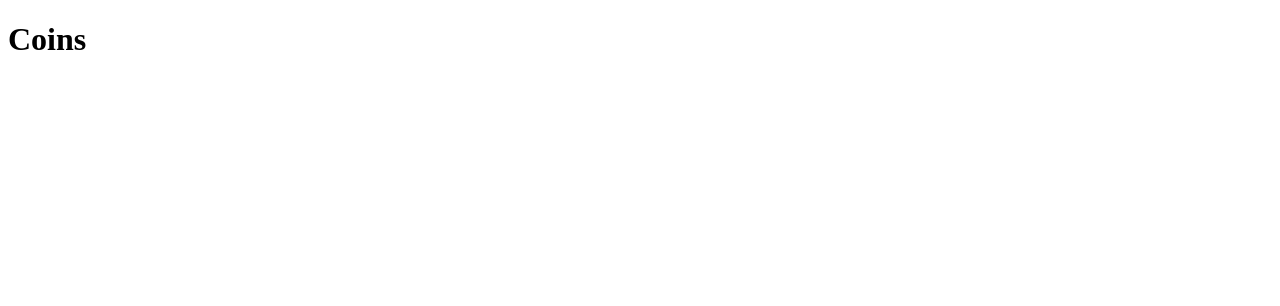
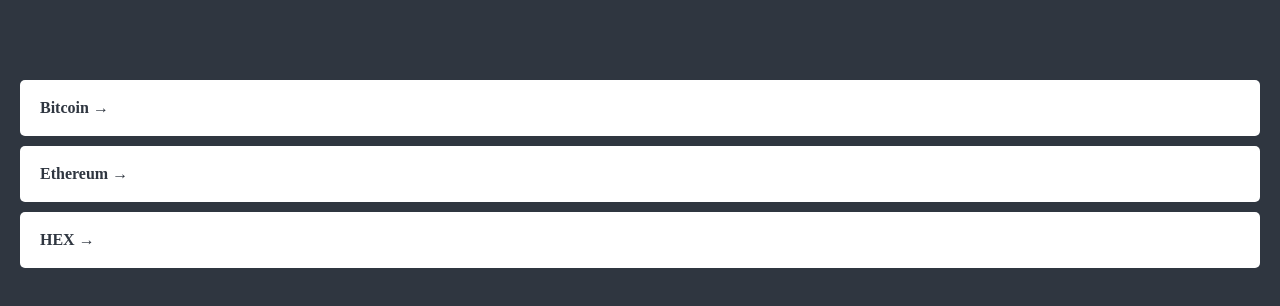
Before and after one commit to pengooseDev/React-CoinAPI, a React (Create React App) app: page / in a window 1280 px wide. Shown: the top 306 px of the page. Built offline with nearby package versions, Linux system fonts and the light colour scheme; the HTML template or start-up script is replaced by a standard one.

Commit message:
get Home

```diff
--- a/src/App.tsx
+++ b/src/App.tsx
@@ -1,7 +1,96 @@
+import { createGlobalStyle } from "styled-components";
 import Router from "./Router";
 
+//createGlobalStyle는 전역적으로 styleComponents를 설정해줄 때 사용.
+//SelfClosingTag로 사용하며, 아래있는 Components를 globalScope로 Style관리.
+//그래서 reset.css를 아래의 컴포넌트에 넣어줌.
+const GlobalStyle = createGlobalStyle`
+//
+//
+//
+//
+//
+//   Font
+@import url('https://fonts.googleapis.com/css2?family=Source+Sans+Pro:wght@300;400&display=swap');
+
+body{
+    font-family: 'Source Sans Pro', sans-serif;
+    background: ${(props) => props.theme.bgColor};
+    color: ${(props) => props.theme.textColor};
+}
+
+//   Reset CSS
+    html, body, div, span, applet, object, iframe,
+h1, h2, h3, h4, h5, h6, p, blockquote, pre,
+a, abbr, acronym, address, big, cite, code,
+del, dfn, em, img, ins, kbd, q, s, samp,
+small, strike, strong, sub, sup, tt, var,
+b, u, i, center,
+dl, dt, dd, menu, ol, ul, li,
+fieldset, form, label, legend,
+table, caption, tbody, tfoot, thead, tr, th, td,
+article, aside, canvas, details, embed,
+figure, figcaption, footer, header, hgroup,
+main, menu, nav, output, ruby, section, summary,
+time, mark, audio, video {
+  margin: 0;
+  padding: 0;
+  border: 0;
+  font-size: 100%;
+  font: inherit;
+  vertical-align: baseline;
+}
+/* HTML5 display-role reset for older browsers */
+article, aside, details, figcaption, figure,
+footer, header, hgroup, main, menu, nav, section {
+  display: block;
+}
+/* HTML5 hidden-attribute fix for newer browsers */
+*[hidden] {
+    display: none;
+}
+body {
+  line-height: 1;
+}
+menu, ol, ul {
+  list-style: none;
+}
+blockquote, q {
+  quotes: none;
+}
+blockquote:before, blockquote:after,
+q:before, q:after {
+  content: '';
+  content: none;
+}
+table {
+  border-collapse: collapse;
+  border-spacing: 0;
+}
+
+//+a reset
+
+a{
+    text-decoration: none;
+    color: inherit;
+    //default값은 inline임. display를 block으로 바꿔줌으로써, div전체가 클릭 가능해짐.
+    display: block;
+}
+
+* {
+    box-sizing: border-box;
+}
+
+
+`;
+
 const App = () => {
-    return <Router />;
+    return (
+        <>
+            <GlobalStyle />
+            <Router />
+        </>
+    );
 };
 
 export default App;
--- a/src/index.tsx
+++ b/src/index.tsx
@@ -15,7 +15,3 @@
         </ThemeProvider>
     </React.StrictMode>
 );
-
-// If you want to start measuring performance in your app, pass a function
-// to log results (for example: reportWebVitals(console.log))
-// or send to an analytics endpoint. Learn more: https://bit.ly/CRA-vitals
--- a/src/routes/Coins.tsx
+++ b/src/routes/Coins.tsx
@@ -1,5 +1,86 @@
+import { Link } from "react-router-dom";
+import styled from "styled-components";
+
+const Container = styled.div`
+    padding: 0 20px;
+`;
+
+const Header = styled.header`
+    height: 10vh;
+    display: flex;
+    justify-content: center;
+    align-items: center;
+`;
+
+const CoinList = styled.ul``;
+
+const Coin = styled.li`
+    background: white;
+    color: ${(props) => props.theme.bgColor};
+    margin-bottom: 10px;
+    padding: 20px;
+    border-radius: 5px;
+    font-weight: 600;
+    transition: 0.2s ease-in-out;
+    &:hover {
+        background: rgba(0, 0, 0, 0.2);
+        color: ${(props) => props.theme.accentColor};
+        cursor: pointer;
+    }
+`;
+
+const Title = styled.div`
+    font-size: 48px;
+    color: ${(props) => props.theme.accentColor};
+`;
+
+const coins = [
+    {
+        id: "btc-bitcoin",
+        name: "Bitcoin",
+        symbol: "BTC",
+        rank: 1,
+        is_new: false,
+        is_active: true,
+        type: "coin",
+    },
+    {
+        id: "eth-ethereum",
+        name: "Ethereum",
+        symbol: "ETH",
+        rank: 2,
+        is_new: false,
+        is_active: true,
+        type: "coin",
+    },
+    {
+        id: "hex-hex",
+        name: "HEX",
+        symbol: "HEX",
+        rank: 3,
+        is_new: false,
+        is_active: true,
+        type: "token",
+    },
+];
+
 const Coins = () => {
-    return <h1>Coins</h1>;
+    return (
+        <>
+            <Container>
+                <Header>
+                    <Title></Title>
+                </Header>
+                <CoinList>
+                    {coins.map((i) => (
+                        <Coin key={i.id}>
+                            <Link to={`/${i.id}`}>{i.name} &rarr;</Link>
+                        </Coin>
+                    ))}
+                </CoinList>
+            </Container>
+        </>
+    );
 };
 
 export default Coins;
```
